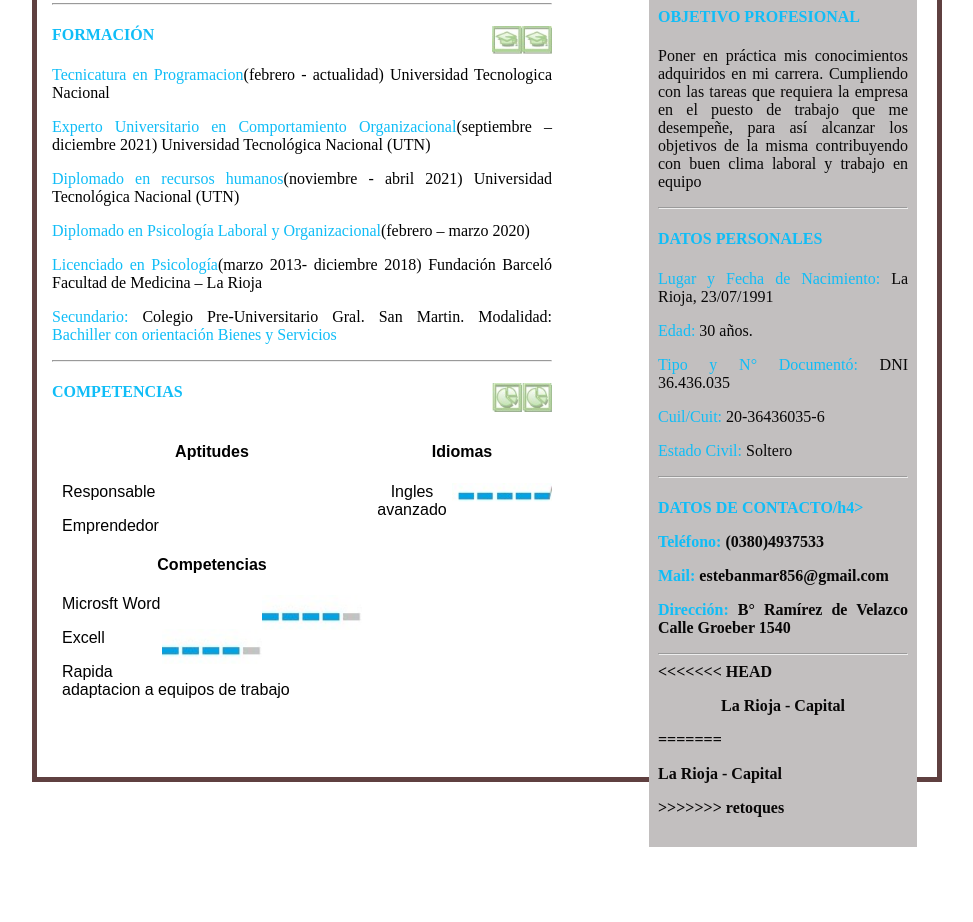
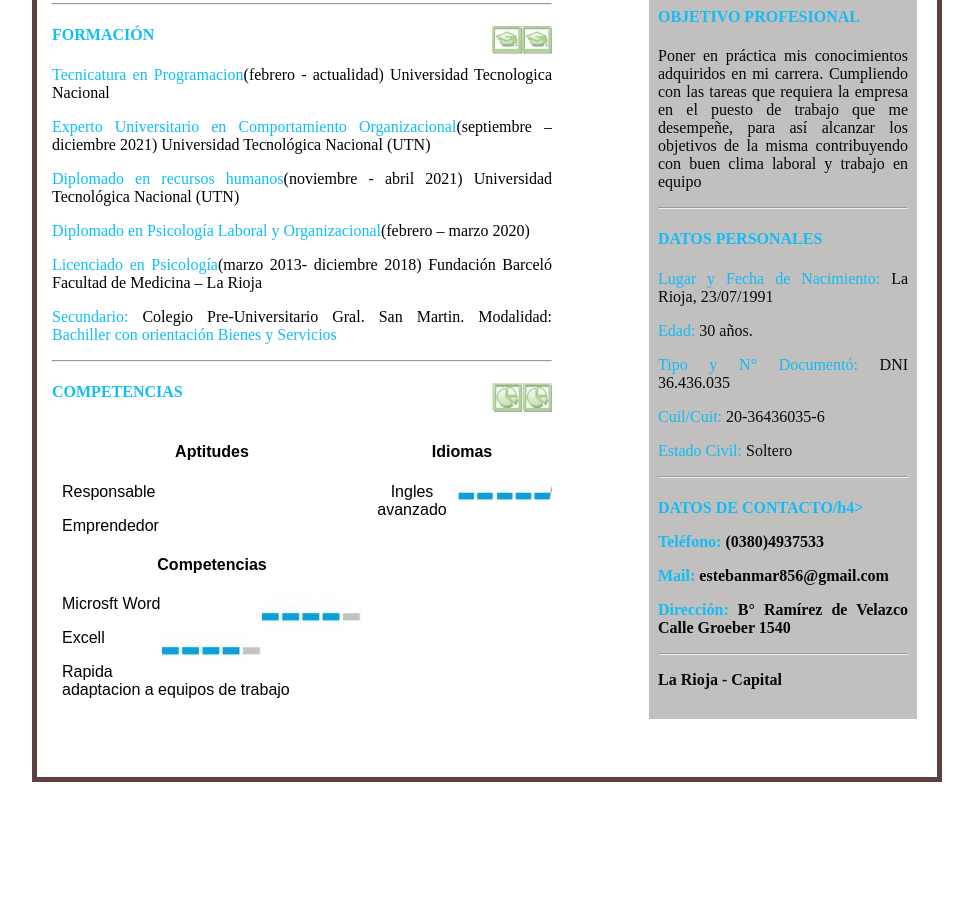
Before and after one commit to TebyMartin/TebyMartin.github.io, a plain HTML site: page CV.html in a window 1280 px wide. Shown: the part 366-1288 px from the top of the page, without its empty margins (153-1126 px from the left). Drawn offline with Linux system fonts and the light colour scheme.

Commit message:
final de commit

```diff
--- a/CV.html
+++ b/CV.html
@@ -93,11 +93,7 @@
                 B° Ramírez de Velazco
                 Calle Groeber 1540</p>
         <hr>
-<<<<<<< HEAD
-        <p><center> <b>La Rioja - Capital</b></center></p>
-=======
         <p><b>La Rioja - Capital</b></p>
->>>>>>> retoques
         </aside>
     </div>
 </body>
```
